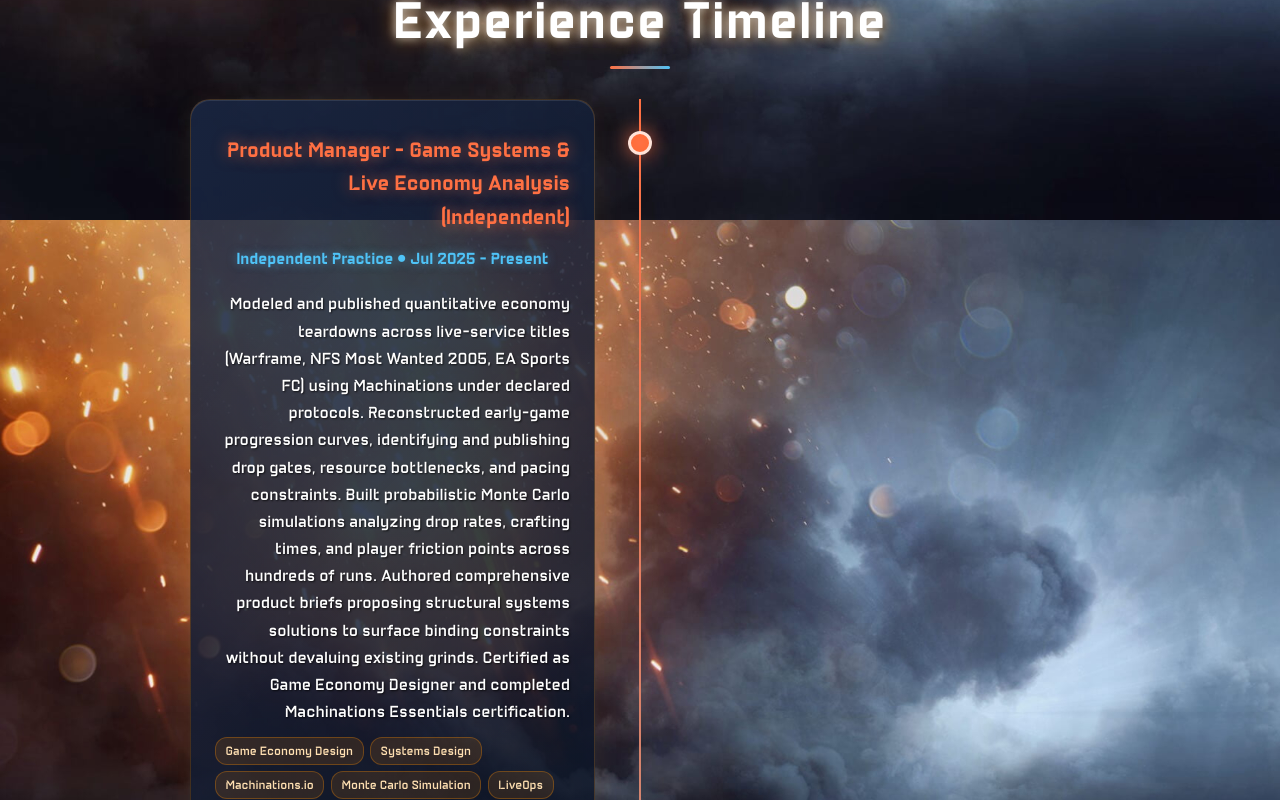
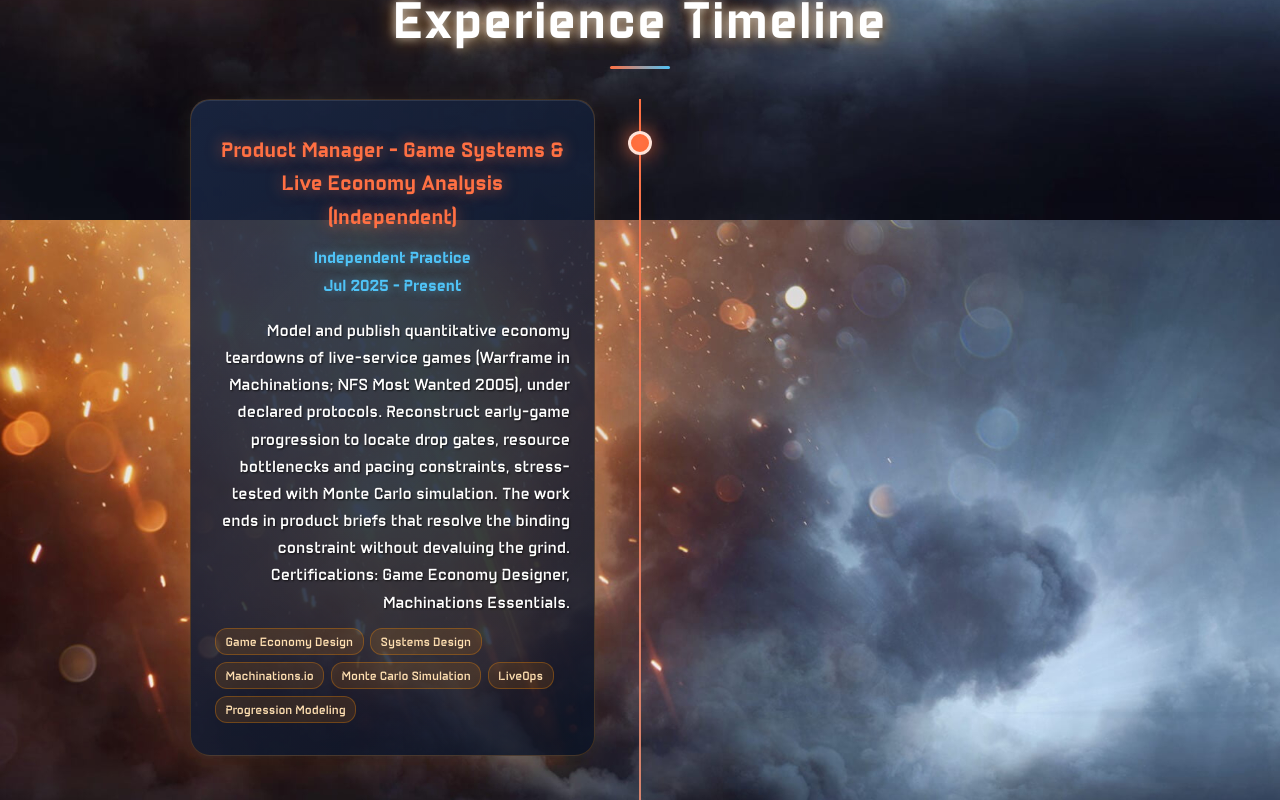
Before and after one commit to adwaith-mrv/adwaith-mrv.github.io, a React (Create React App) app: page /#/ in a window 1280 px wide. Shown: the part 2980-3780 px from the top of the page. Built offline with nearby package versions, Linux system fonts and the light colour scheme; no server answers.

Commit message:
feat(experience): center titles & company lines, update APM designations, and refine career copy

```diff
--- a/src/App.css
+++ b/src/App.css
@@ -433,6 +433,7 @@ body::before {
     color: #FF7043;
     margin-bottom: 0.8rem;
     text-shadow: 0 0 15px rgba(255, 112, 67, 0.6);
+    text-align: center;
 }
 
 .company {
@@ -442,6 +443,16 @@ body::before {
     margin-bottom: 1.2rem;
     font-size: 1rem;
     text-shadow: 0 0 10px rgba(79, 195, 247, 0.5);
+    text-align: center;
+    line-height: 1.5;
+}
+
+.company-line {
+    margin-bottom: 0.25rem;
+}
+
+.company-line:last-child {
+    margin-bottom: 0;
 }
 
 .job-description {
--- a/src/pages/Home/Home.jsx
+++ b/src/pages/Home/Home.jsx
@@ -243,34 +243,38 @@ const Home = () => {
                         {[
                             {
                                 title: 'Product Manager - Game Systems & Live Economy Analysis (Independent)',
-                                company: 'Independent Practice • Jul 2025 - Present',
-                                desc: 'Modeled and published quantitative economy teardowns across live-service titles (Warframe, NFS Most Wanted 2005, EA Sports FC) using Machinations under declared protocols. Reconstructed early-game progression curves, identifying and publishing drop gates, resource bottlenecks, and pacing constraints. Built probabilistic Monte Carlo simulations analyzing drop rates, crafting times, and player friction points across hundreds of runs. Authored comprehensive product briefs proposing structural systems solutions to surface binding constraints without devaluing existing grinds. Certified as Game Economy Designer and completed Machinations Essentials certification.',
+                                company: ['Independent Practice', 'Jul 2025 - Present'],
+                                desc: 'Model and publish quantitative economy teardowns of live-service games (Warframe in Machinations; NFS Most Wanted 2005), under declared protocols. Reconstruct early-game progression to locate drop gates, resource bottlenecks and pacing constraints, stress-tested with Monte Carlo simulation. The work ends in product briefs that resolve the binding constraint without devaluing the grind. Certifications: Game Economy Designer, Machinations Essentials.',
                                 tags: ['Game Economy Design', 'Systems Design', 'Machinations.io', 'Monte Carlo Simulation', 'LiveOps', 'Progression Modeling']
                             },
                             {
                                 title: 'Career Break - Caregiving',
-                                company: 'Personal • Aug 2025 - Mar 2026',
+                                company: ['Personal', 'Aug 2025 - Mar 2026'],
                                 desc: 'Dedicated time to family health and caregiving responsibilities while maintaining continuous independent research, economy modeling, and game systems analysis.',
                                 isMuted: true
                             },
                             {
                                 title: 'Product Manager',
-                                company: 'Bajaj Finserv - Bharat Lending CoE • Jan 2025 - Jul 2025',
-                                desc: 'Led SME lending BRD tailoring and requirement gathering, cutting rework by 25%. Collaborated with 3+ tech teams to deliver PWA & SFDC integration, reducing release cycle by 2 weeks. Conducted extensive UAT testing with 140+ cases, cutting production bugs by 20%.'
+                                company: ['Bajaj Finserv - Bharat Lending CoE', 'Jan 2025 - Jul 2025'],
+                                desc: 'Led SME lending BRD tailoring and requirement gathering, cutting rework by 25%. Collaborated with 3+ tech teams to deliver PWA & SFDC integration, reducing release cycle by 2 weeks. Ran release readiness end to end: 250+ UAT/CUG test cases across PWA, middleware and SFDC automations, zero P0 blockers at launch.'
                             },
                             {
-                                title: 'Junior Product Manager - Lending',
-                                company: 'Bajaj Finserv - Bharat Lending CoE • Nov 2024 - Jan 2025',
+                                title: 'Associate Product Manager',
+                                company: ['Bajaj Finserv - Bharat Lending CoE', 'Nov 2024 - Jan 2025'],
                                 desc: 'Authored BRDs for BFL-BFDL and Airtel-BFL partnerships, accelerating partner approvals by 20%. Developed technical workflows and Figma mockups, cutting review cycles by 30%. Coordinated UAT with 25+ test cases, enabling successful first-pass testing.'
                             },
                             {
-                                title: 'Junior Product Manager - Credit Cards',
-                                company: 'Bajaj Finserv - Credit Cards CoE • Jun 2023 - Nov 2024',
-                                desc: 'Conducted funnel analysis and implemented UI/UX improvements, increasing conversions by 15%. Owned BRDs and backlog alignment, improving sprint velocity by 20%. Developed Salesforce dashboards for data-driven decisions, increasing engagement by 12%. Led Agile coordination with 100% sprint target adherence over 6 releases.'
+                                title: 'Associate Product Manager',
+                                company: ['Bajaj Finserv - Credit Cards CoE', 'Jun 2023 - Nov 2024'],
+                                desc: 'Lifted application conversion 15% through SoQL funnel analysis, ETB/NTB segmentation, dynamic auto-fill and targeted UI/UX optimisation. Owned BRDs and backlog alignment, improving sprint velocity by 20%. Developed Salesforce dashboards for data-driven decisions, increasing engagement by 12%. Led Agile coordination with 100% sprint target adherence over 6 releases.'
                             },
                             {
                                 title: 'Education Journey',
-                                company: 'MS Business Analytics (Buffalo) • MBA Operations (Amrita) • BE Computer Science',
+                                company: [
+                                    'M.S. Management Science: Business Analytics & Systems • University at Buffalo',
+                                    'M.B.A., Operations • Amrita School of Business, Bengaluru',
+                                    'B.E., Computer Science Engineering • Dr. Ambedkar Institute of Technology, Bengaluru'
+                                ],
                                 desc: 'Specialized in Business Analytics with 3.644/4 GPA. MBA with specialization excellence award and leadership as class representative. Captain of Men\'s Basketball Team during engineering, combining technical skills with leadership experience.'
                             }
                         ].map((exp, i) => (
@@ -279,7 +283,15 @@ const Home = () => {
                                 <div className="comet-card timeline-content" onMouseMove={handleMouseMove} onMouseLeave={handleMouseLeave}>
                                     <div className="comet-card-content">
                                         <div className="job-title">{exp.title}</div>
-                                        <div className="company">{exp.company}</div>
+                                        <div className="company">
+                                            {Array.isArray(exp.company) ? (
+                                                exp.company.map((line, idx) => (
+                                                    <div key={idx} className="company-line">{line}</div>
+                                                ))
+                                            ) : (
+                                                <div className="company-line">{exp.company}</div>
+                                            )}
+                                        </div>
                                         <div className="job-description">{exp.desc}</div>
                                         {exp.tags && (
                                             <div className="timeline-tags" style={{ marginTop: '0.8rem', display: 'flex', flexWrap: 'wrap', gap: '0.4rem' }}>
```
Also changed, not shown: 1 other file (tests, documents, lock files or other folders).
